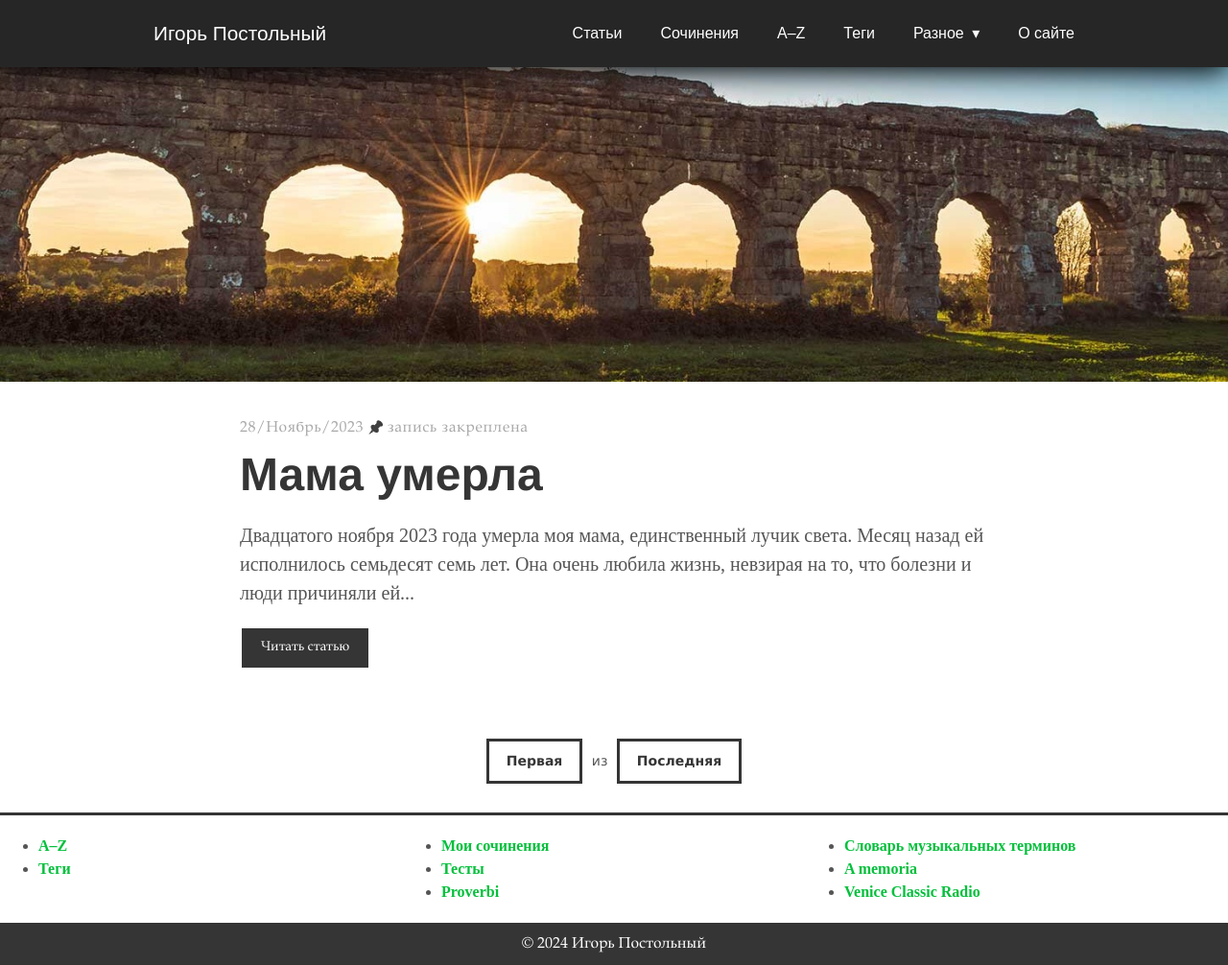
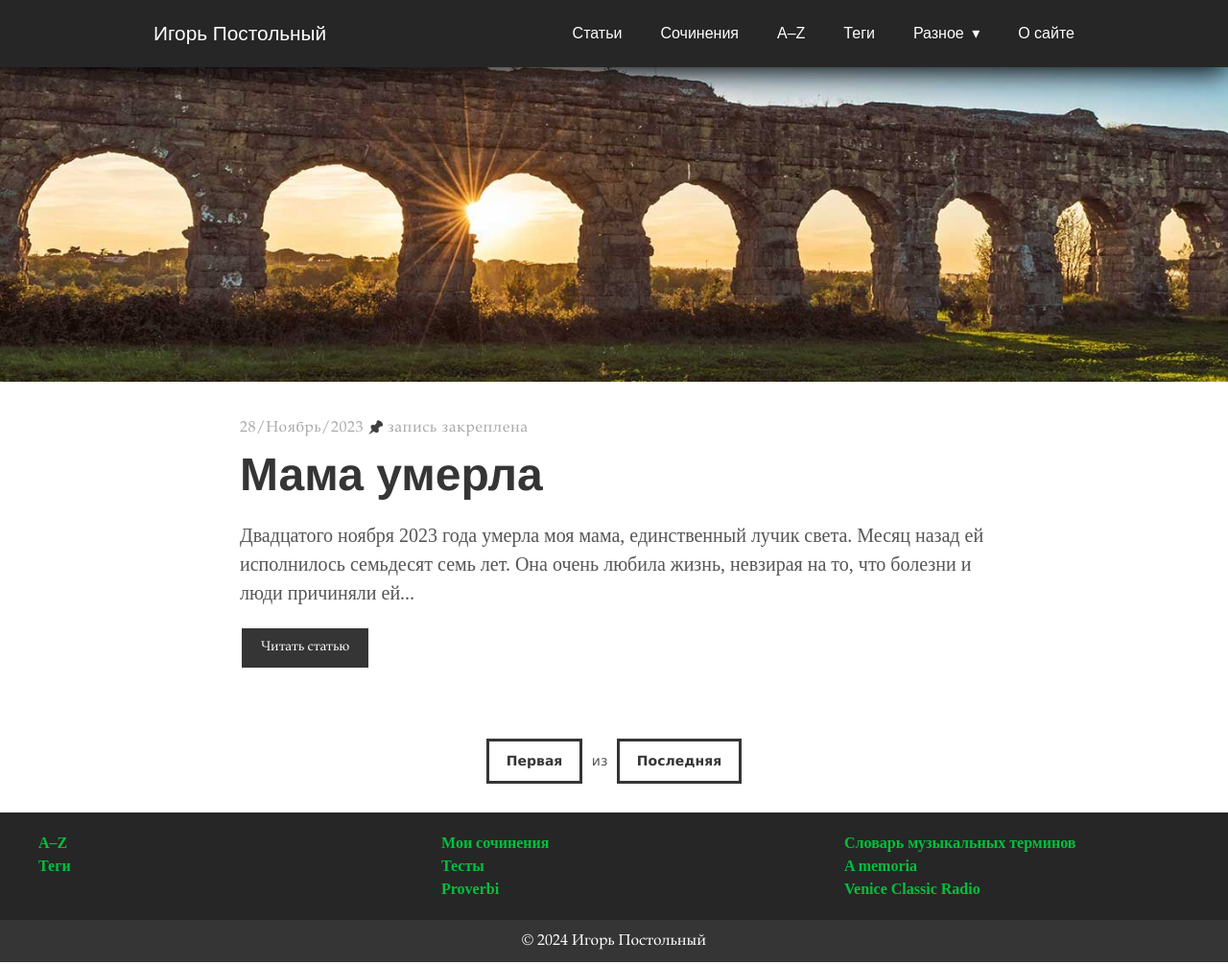
Before and after one commit to postolny/postolny.github.io, a Jekyll site: the page built from README.md, in a window 1280 px wide. Shown: the whole page at 96% size. Built offline with Jekyll 4.4.1, drawn with Linux system fonts in a browser that asks for light colours; our own code applies the rules of GitHub Pages for plain Markdown files.

Commit message:
Add files via upload

```diff
--- a/_sass/tale/_base.scss
+++ b/_sass/tale/_base.scss
@@ -110,6 +110,7 @@ main {
     padding: 0 30px;
   }
   ul li {
+    list-style-type: none;
     a {
       font-weight: 600;
       transition: color 0.2s linear;
@@ -444,7 +445,7 @@ a[href$=".zip"]:before {
   height: 100%;
   top: 0;
   display: none;
-  background: #262626;
+  background: $charcoalgrey;
   cursor: pointer;
   z-index: 10000;
   .parent {
@@ -496,7 +497,7 @@ a[href$=".zip"]:before {
   }
   .footer-column {
     ul {
-      padding: 0 20px;
+      padding: 0 10px;
     }
   }
     main {
--- a/_sass/tale/_layout.scss
+++ b/_sass/tale/_layout.scss
@@ -141,7 +141,7 @@ nav {
       li {
         float: none;
         /* Фон li для исключения просвета, образовавшегося из-за отступа */
-        background: #262626;
+        background: $charcoalgrey;
 
         a {
           padding: 15px;
@@ -243,7 +243,7 @@ nav {
   margin-left: -20px;
   margin-top: 30px;
   padding: 20px 10px;
-  border-top: 3px solid $default-shade;
+  background-color: $charcoalgrey;
 }
 
 .footer-inner {
--- a/_sass/tale/_variables.scss
+++ b/_sass/tale/_variables.scss
@@ -5,6 +5,7 @@ $default-tint: #aaa !default;
 $grey-1: #979797 !default;
 $grey-2: #e5e5e5 !default;
 $grey-3: #f9f9f9 !default;
+$charcoalgrey: #262626 !default;
 $white: #fff !default;
 $green: #03c03c !default;
 $hover-color: #00ff4d !default;
```
